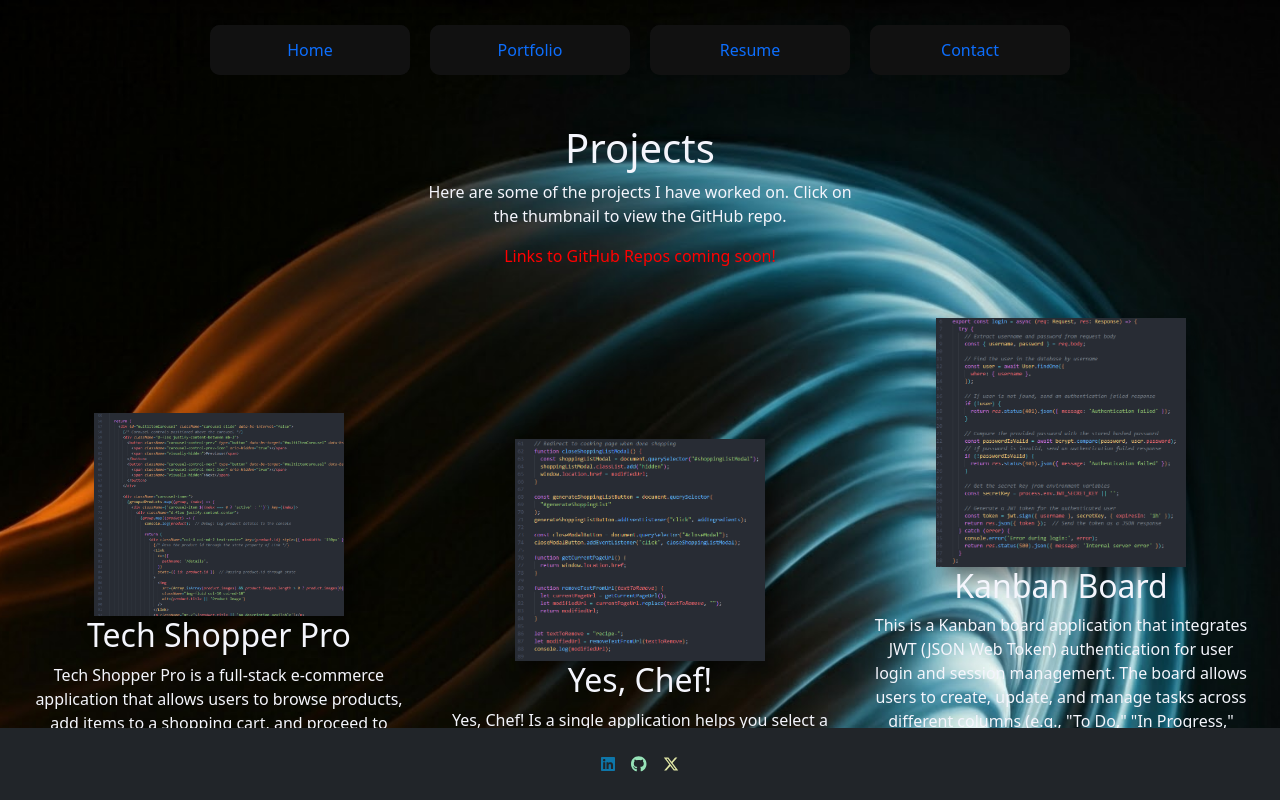
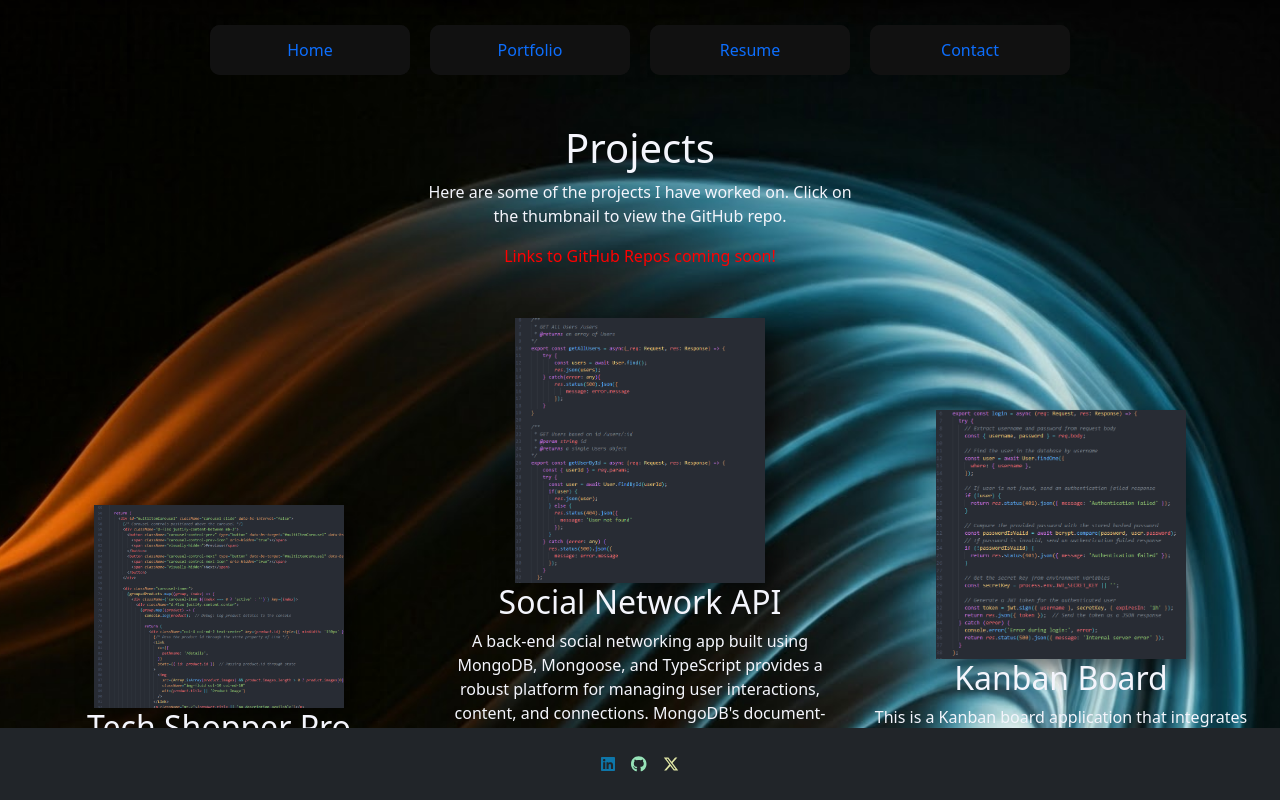
Before and after one commit to Vtencouchclimbr/Jesse-Anderson-React-Development, a React (Vite) app in the folder client/: page /Projects in a window 1280 px wide. Built offline with nearby package versions, Linux system fonts and the light colour scheme.

Commit message:
project page changes

```diff
--- a/client/src/pages/Projects.tsx
+++ b/client/src/pages/Projects.tsx
@@ -7,6 +7,7 @@ import yesChef from '../utils/projectThumbnails/yesChef.png';
 import kanBan from '../utils/projectThumbnails/kanBan.png';
 import bookSearch from '../utils/projectThumbnails/bookSearch.png';
 import testSuite from '../utils/projectThumbnails/testSuite.png';
+import socialNetwork from '../utils/projectThumbnails/socialNetwork.png';
 
 import Dark4 from '../utils/backgrounds/humanoid.jpg';
 
@@ -47,17 +48,17 @@ export default function Projects() {
             </div>
           </div>
           <div className="imgboxitem col-12 col-md-6 col-lg-4 mb-2">
-            <img src={yesChef} className="img img-fluid" alt="Project 2" />
+            <img src={socialNetwork} className="img img-fluid" alt="Project 2" />
             <div>
-            <h2 className="projName">Yes, Chef!</h2>
-            <p className="desc">Yes, Chef! Is a single application helps you select a recipe, generate a shopping list, and guide you through the cooking process. This application was built using HTML, CSS, and Javascript.</p>
+            <h2 className="projName">Social Network API</h2>
+            <p className="desc">A back-end social networking app built using MongoDB, Mongoose, and TypeScript provides a robust platform for managing user interactions, content, and connections. MongoDB's document-based NoSQL database allows for flexible storage of user profiles, posts, comments, and friendships, while Mongoose ensures schema-based data validation and structure. TypeScript enhances the app with static typing, improving type safety and reducing development errors. The app features RESTful APIs for user authentication, post creation, commenting, and managing connections or friend requests. Middleware handles input validation and error responses, ensuring reliability. Additionally, the app supports real-time features like notifications and live updates, leveraging WebSocket or similar technologies. The combination of MongoDB, Mongoose, and TypeScript results in a clean, scalable, and maintainable codebase.</p>
             </div>
           </div>
           <div className="imgboxitem col-12 col-md-6 col-lg-4 mb-2">
             <img src={kanBan} className="img img-fluid" alt="Project 3" />
             <div>
             <h2 className="projName">Kanban Board</h2>
-            <p className="desc">This is a Kanban board application that integrates JWT (JSON Web Token) authentication for user login and session management. The board allows users to create, update, and manage tasks across different columns (e.g., "To Do," "In Progress," "Done"). JWTs are used to authenticate users, ensuring that only authorized individuals can interact with the board. The authentication system helps protect sensitive routes and data, providing a secure environment for task management. This project demonstrates a combination of front-end task organization and secure back-end authentication using JWTs.</p>
+            <p className="desc">This is a Kanban board application that integrates JWT (JSON Web Token) authentication for user login and session management. The board uses PostgreSQL to allow users to create, update, and manage tasks across different columns (e.g., "To Do," "In Progress," "Done"). JWTs are used to authenticate users, ensuring that only authorized individuals can interact with the board. The authentication system helps protect sensitive routes and data, providing a secure environment for task management. This project demonstrates a combination of front-end task organization and secure back-end authentication using JWTs.</p>
             </div>
           </div>
           <div className="imgboxitem col-12 col-md-6 col-lg-4 mb-2">
```
Also changed, not shown: client/src/utils/projectThumbnails/social.png (added), client/src/utils/projectThumbnails/socialNetwork.png (added).
